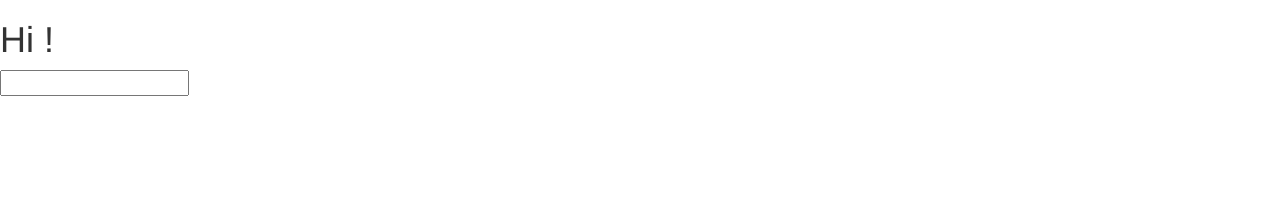
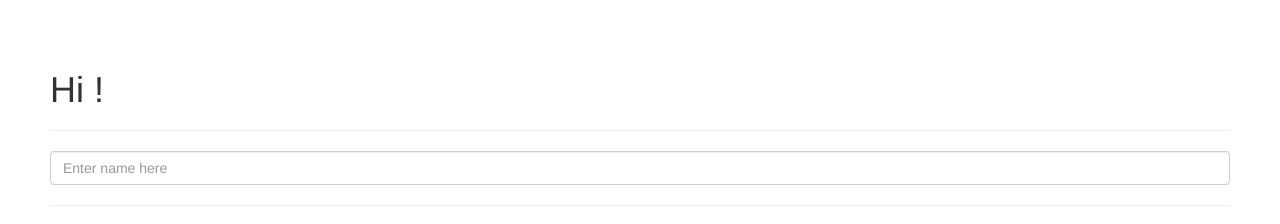
Before and after one commit to blakeface/ang-playground, a website: page index.html in a window 1280 px wide. Drawn offline with nearby package versions, Linux system fonts and the light colour scheme.

Commit message:
began readme

```diff
--- a/index.html
+++ b/index.html
@@ -9,12 +9,14 @@
   <script src="https://maxcdn.bootstrapcdn.com/bootstrap/3.3.6/js/bootstrap.min.js" integrity="sha384-0mSbJDEHialfmuBBQP6A4Qrprq5OVfW37PRR3j5ELqxss1yVqOtnepnHVP9aJ7xS" crossorigin="anonymous"></script>
   <script src="app.js"></script>
 </head>
-<body>
+<body style="padding: 50px;">
 
   <div ng-app="pgApp">
     <div ng-controller="pgController">
       <h1>Hi {{name}}!</h1>
-      <input ng-model="name" ng-keyup="namechange()">
+      <hr>
+      <input ng-model="name" ng-keyup="namechange()" class="form-control" placeholder="Enter name here">
+      <hr>
     </div>
   </div>
 
```
Also changed, not shown: package.json (added, +20 -0 lines), README.md.
